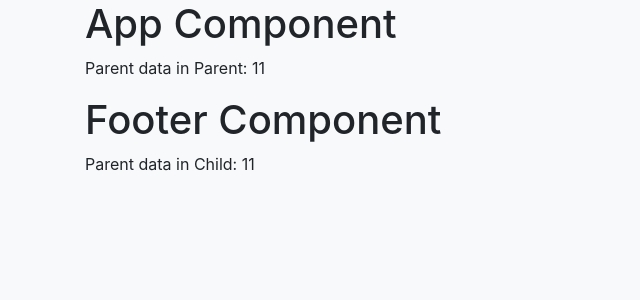
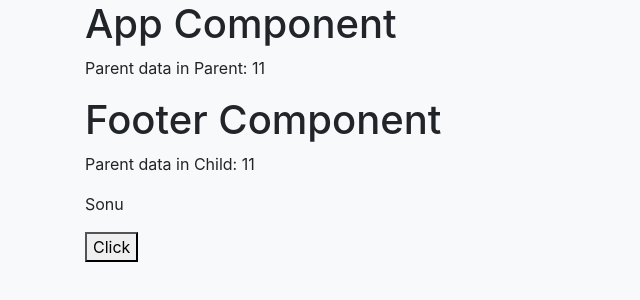
Before and after one commit to shridhar-javafsd/lti-react-demo-app, a React (Create React App) app: page / in a window 1280 px wide. Shown: the top 300 px of the page, without its empty margins (0-640 px from the left). Built offline with nearby package versions, Linux system fonts and the light colour scheme.

Commit message:
app header footer

```diff
--- a/src/App.js
+++ b/src/App.js
@@ -3,6 +3,13 @@ import Footer from "./components/Footer";
 const App = () => {
 
   const num = 11;
+  const emp = {
+    eid: 101,
+    firstName: 'Sonu'
+  }
+  const fun = () => {
+    alert('fun function invoked');
+  }
 
   return (
     <div className="container">
@@ -10,7 +17,11 @@ const App = () => {
         <h1>App Component</h1>
         <p>Parent data in Parent: {num} </p>
       </div>
-      <Footer dataToPass={num} />
+      <Footer
+        dataToPass={num}
+        empData={emp}
+        passFun={fun}
+      />
 
     </div>
   );
--- a/src/components/Footer.js
+++ b/src/components/Footer.js
@@ -6,9 +6,9 @@ const Footer = (props) => {
         <div>
             <h1>Footer Component</h1>
             <p>Parent data in Child: {props.dataToPass}</p>
-
+            <p> {props.empData.firstName} </p>
+            <button onClick={props.passFun} >Click</button>
         </div>
-
 
     );
 }
```
